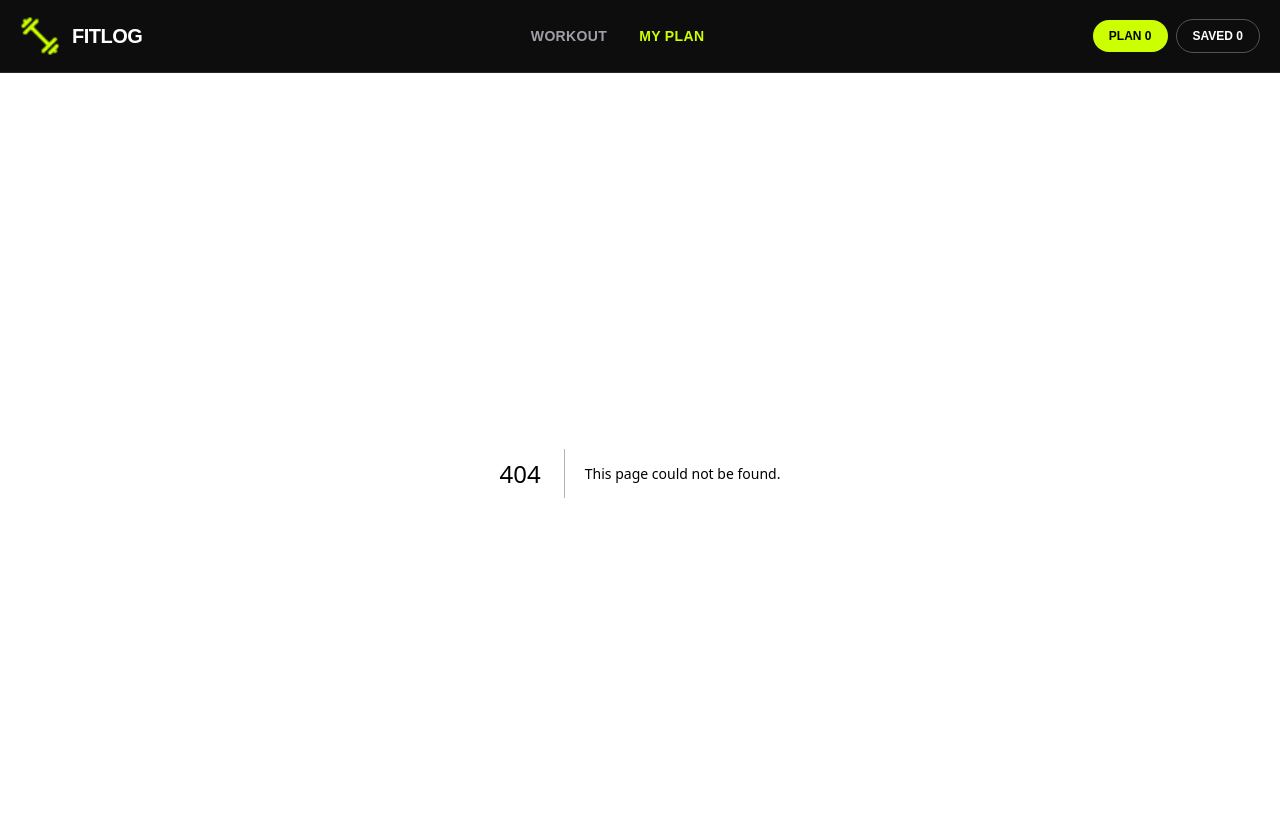
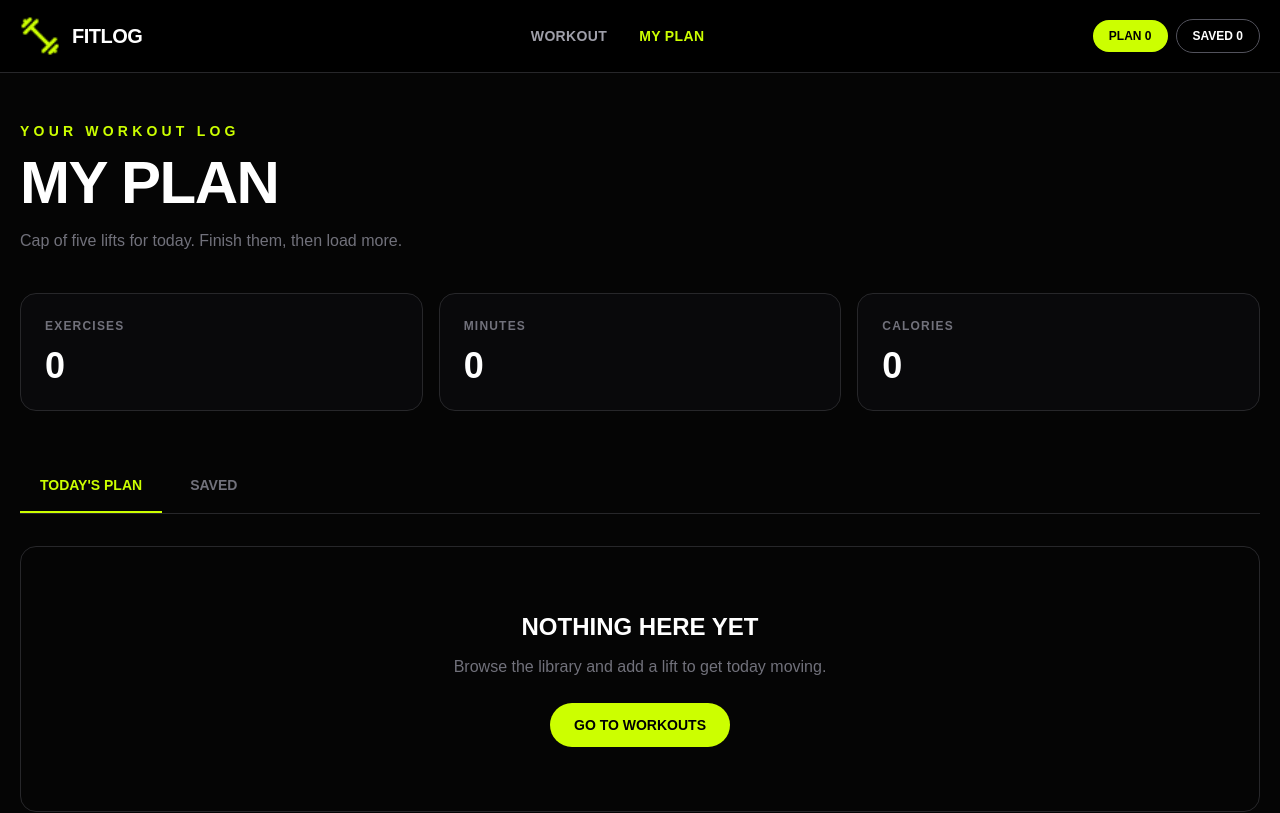
Before and after one commit to Saqlaine-Sami/fit-log, a Next.js app: page /my-plan in a window 1280 px wide. Before the commit this address had no page. Shown: the top 813 px of the page. Built offline with nearby package versions, Linux system fonts and the light colour scheme.

Commit message:
add my plan page and workout actions

```diff
--- /dev/null
+++ b/app/my-plan/page.tsx
@@ -0,0 +1,5 @@
+import PlanClient from "@/components/PlanClient";
+
+export default function MyPlanPage() {
+  return <PlanClient />;
+}
--- /dev/null
+++ b/components/PlanClient.tsx
@@ -0,0 +1,207 @@
+"use client";
+
+import Link from "next/link";
+import { useState } from "react";
+import { usePlan } from "./PlanContext";
+import Toast from "./Toast";
+
+type Tab = "plan" | "saved";
+
+export default function PlanClient() {
+  const {
+    plan,
+    saved,
+    done,
+    removeFromPlan,
+    removeSaved,
+    markAsDone,
+  } = usePlan();
+
+  const [tab, setTab] = useState<Tab>("plan");
+  const [toast, setToast] = useState("");
+
+  const minutes = plan.reduce((total, workout) => total + workout.duration, 0);
+  const calories = plan.reduce(
+    (total, workout) => total + workout.caloriesBurned,
+    0
+  );
+
+  const workouts = tab === "plan" ? plan : saved;
+
+  function handleDone(id: number) {
+    markAsDone(id);
+    setToast("Workout marked as done.");
+  }
+
+  function handleRemovePlan(id: number) {
+    removeFromPlan(id);
+    setToast("Workout removed from today's plan.");
+  }
+
+  function handleRemoveSaved(id: number) {
+    removeSaved(id);
+    setToast("Workout removed from saved.");
+  }
+
+  return (
+    <div className="mx-auto max-w-7xl px-5 py-12">
+      <div>
+        <p className="text-sm font-black tracking-[0.3em] text-[#ccff00]">
+          YOUR WORKOUT LOG
+        </p>
+
+        <h1 className="mt-3 text-5xl font-black uppercase tracking-tight sm:text-6xl">
+          MY PLAN
+        </h1>
+
+        <p className="mt-4 text-zinc-500">
+          Cap of five lifts for today. Finish them, then load more.
+        </p>
+      </div>
+
+      <div className="mt-10 grid gap-4 sm:grid-cols-3">
+        <div className="rounded-2xl border border-zinc-800 bg-zinc-950 p-6">
+          <p className="text-xs font-black uppercase tracking-widest text-zinc-500">
+            Exercises
+          </p>
+          <p className="mt-3 text-4xl font-black">{plan.length}</p>
+        </div>
+
+        <div className="rounded-2xl border border-zinc-800 bg-zinc-950 p-6">
+          <p className="text-xs font-black uppercase tracking-widest text-zinc-500">
+            Minutes
+          </p>
+          <p className="mt-3 text-4xl font-black">{minutes}</p>
+        </div>
+
+        <div className="rounded-2xl border border-zinc-800 bg-zinc-950 p-6">
+          <p className="text-xs font-black uppercase tracking-widest text-zinc-500">
+            Calories
+          </p>
+          <p className="mt-3 text-4xl font-black">{calories}</p>
+        </div>
+      </div>
+
+      <div className="mt-12 flex gap-2 border-b border-zinc-800">
+        <button
+          onClick={() => setTab("plan")}
+          className={`border-b-2 px-5 py-4 text-sm font-black uppercase ${
+            tab === "plan"
+              ? "border-[#ccff00] text-[#ccff00]"
+              : "border-transparent text-zinc-500"
+          }`}
+        >
+          Today's Plan
+        </button>
+
+        <button
+          onClick={() => setTab("saved")}
+          className={`border-b-2 px-5 py-4 text-sm font-black uppercase ${
+            tab === "saved"
+              ? "border-[#ccff00] text-[#ccff00]"
+              : "border-transparent text-zinc-500"
+          }`}
+        >
+          Saved
+        </button>
+      </div>
+
+      <div className="mt-8">
+        {workouts.length === 0 ? (
+          <div className="rounded-2xl border border-zinc-800 px-6 py-16 text-center">
+            <h2 className="text-2xl font-black uppercase">
+              NOTHING HERE YET
+            </h2>
+
+            <p className="mt-3 text-zinc-500">
+              Browse the library and add a lift to get today moving.
+            </p>
+
+            <Link
+              href="/"
+              className="mt-6 inline-flex rounded-full bg-[#ccff00] px-6 py-3 text-sm font-black uppercase text-black"
+            >
+              Go to workouts
+            </Link>
+          </div>
+        ) : (
+          <div className="space-y-4">
+            {workouts.map((workout) => {
+              const isDone = done.includes(String(workout.id));
+
+              return (
+                <div
+                  key={workout.id}
+                  className="flex flex-col gap-5 rounded-2xl border border-zinc-800 bg-zinc-950 p-4 sm:flex-row sm:items-center"
+                >
+                  <img
+                    src={workout.image}
+                    alt={workout.name}
+                    className="h-32 w-full rounded-xl object-cover sm:h-28 sm:w-40"
+                  />
+
+                  <div className="min-w-0 flex-1">
+                    <h2
+                      className={`text-xl font-black uppercase ${
+                        isDone ? "text-zinc-600 line-through" : "text-white"
+                      }`}
+                    >
+                      {workout.name}
+                    </h2>
+
+                    <p className="mt-1 text-sm text-zinc-500">
+                      {workout.equipment}
+                    </p>
+
+                    <div className="mt-4 flex flex-wrap gap-4 text-xs font-bold text-zinc-400">
+                      <span>◷ {workout.duration} min</span>
+                      <span>🔥 {workout.caloriesBurned} kcal</span>
+                      <span>★ {workout.rating}</span>
+                    </div>
+                  </div>
+
+                  <div className="flex flex-wrap gap-2">
+                    <Link
+                      href={`/workout/${workout.id}`}
+                      className="rounded-full border border-zinc-700 px-4 py-2 text-xs font-black uppercase text-white hover:border-[#ccff00] hover:text-[#ccff00]"
+                    >
+                      View Details
+                    </Link>
+
+                    {tab === "plan" && (
+                      <button
+                        onClick={() => handleDone(workout.id)}
+                        disabled={isDone}
+                        className="rounded-full bg-[#ccff00] px-4 py-2 text-xs font-black uppercase text-black disabled:cursor-not-allowed disabled:opacity-40"
+                      >
+                        {isDone ? "Done" : "✓ Mark as Done"}
+                      </button>
+                    )}
+
+                    <button
+                      onClick={() =>
+                        tab === "plan"
+                          ? handleRemovePlan(workout.id)
+                          : handleRemoveSaved(workout.id)
+                      }
+                      className="rounded-full border border-zinc-700 px-4 py-2 text-xs font-black uppercase text-zinc-400 hover:border-red-500 hover:text-red-400"
+                    >
+                      × Remove
+                    </button>
+                  </div>
+                </div>
+              );
+            })}
+          </div>
+        )}
+      </div>
+
+      {toast && (
+        <Toast
+          message={toast}
+          onClose={() => setToast("")}
+        />
+      )}
+    </div>
+  );
+}
```
